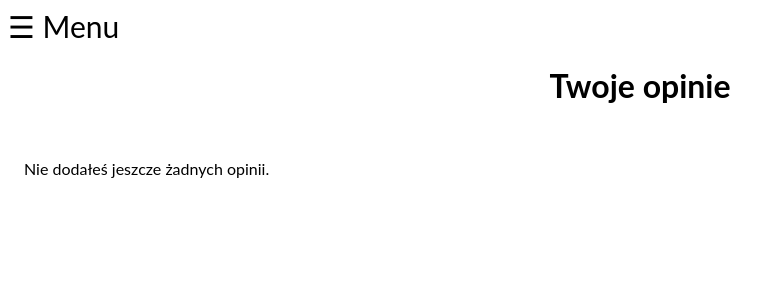
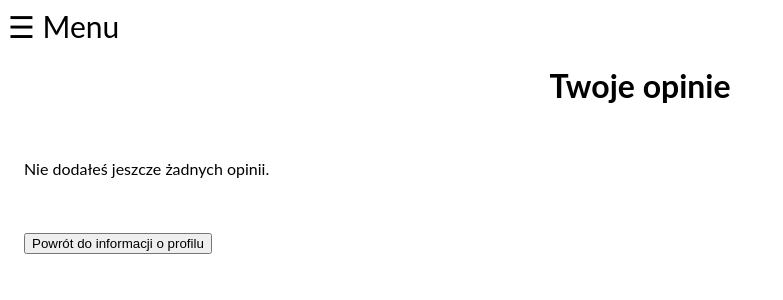
Before and after one commit to rjedel/check-car-park, a Django app: template car_park/templates/car_park/user_opinion.html in a window 1280 px wide. Shown: the top 300 px of the page, without its empty margins (0-783 px from the left). Run offline with Django 3.2, Linux system fonts and the light colour scheme; the template is opened without the code that fills it, so the values that code supplies are empty.

Commit message:
add buttons everywhere

```diff
--- a/car_park/templates/car_park/edit_profile.html
+++ b/car_park/templates/car_park/edit_profile.html
@@ -16,6 +16,8 @@
             </tr>
         </table>
     </form>
+    <br>
+    <br>
     <a href="{% url 'view_profile' %}">
         <button type="button">Powrót do informacji o profilu</button>
     </a>
--- a/car_park/templates/car_park/profile.html
+++ b/car_park/templates/car_park/profile.html
@@ -17,6 +17,11 @@
         <a href="{% url 'change_password' %}">
             <button type="button">Zmień hasło</button>
         </a>
+        <br>
+        <br>
+        <a href="{% url 'user_opinions' %}">
+            <button type="button">Twoje opinie</button>
+        </a>
     </div>
     <script>
       if (location.hash === '#password_changed') {
--- a/car_park/templates/car_park/user_opinion.html
+++ b/car_park/templates/car_park/user_opinion.html
@@ -32,4 +32,9 @@
     {% else %}
         <p>Nie dodałeś jeszcze żadnych opinii.</p>
     {% endif %}
+    <br>
+    <br>
+    <a href="{% url 'view_profile' %}">
+        <button type="button">Powrót do informacji o profilu</button>
+    </a>
 {% endblock content %}
```
